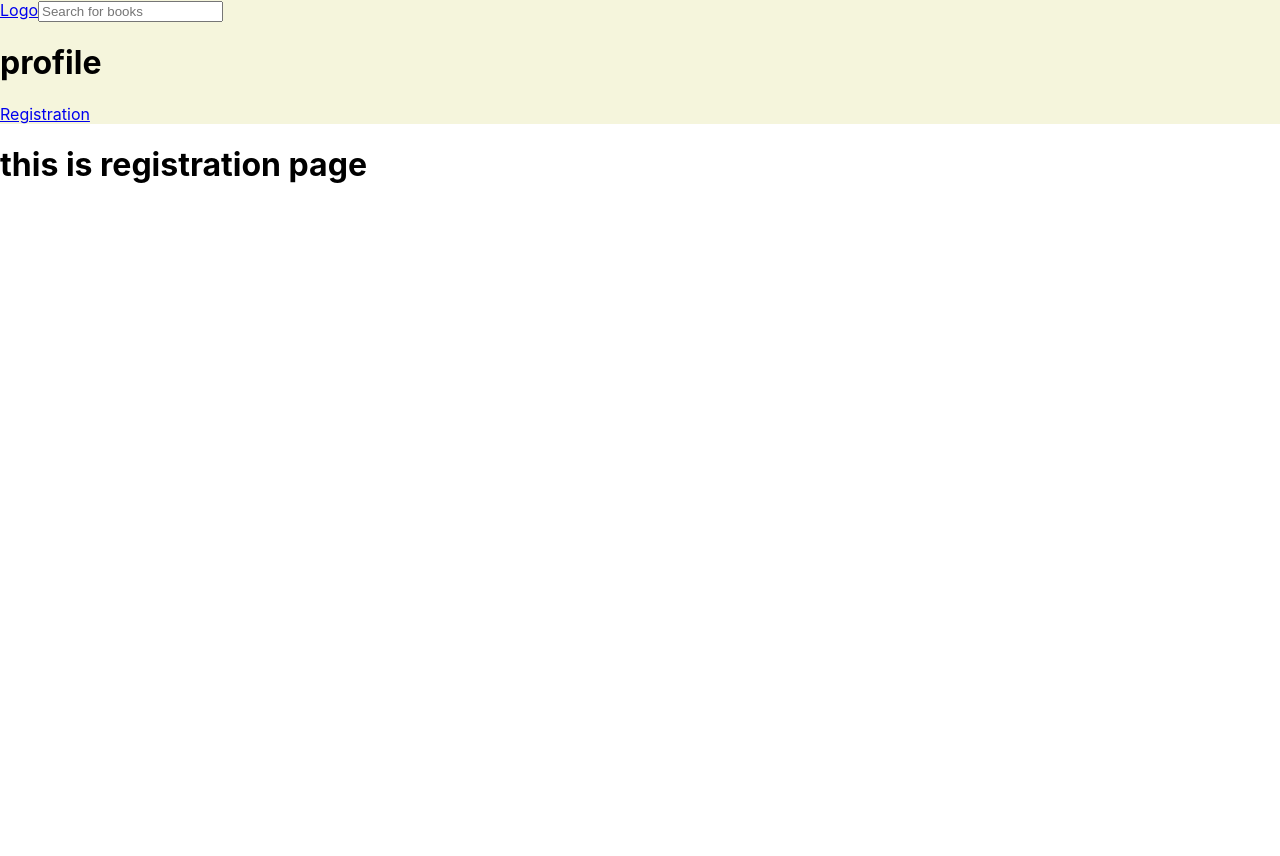
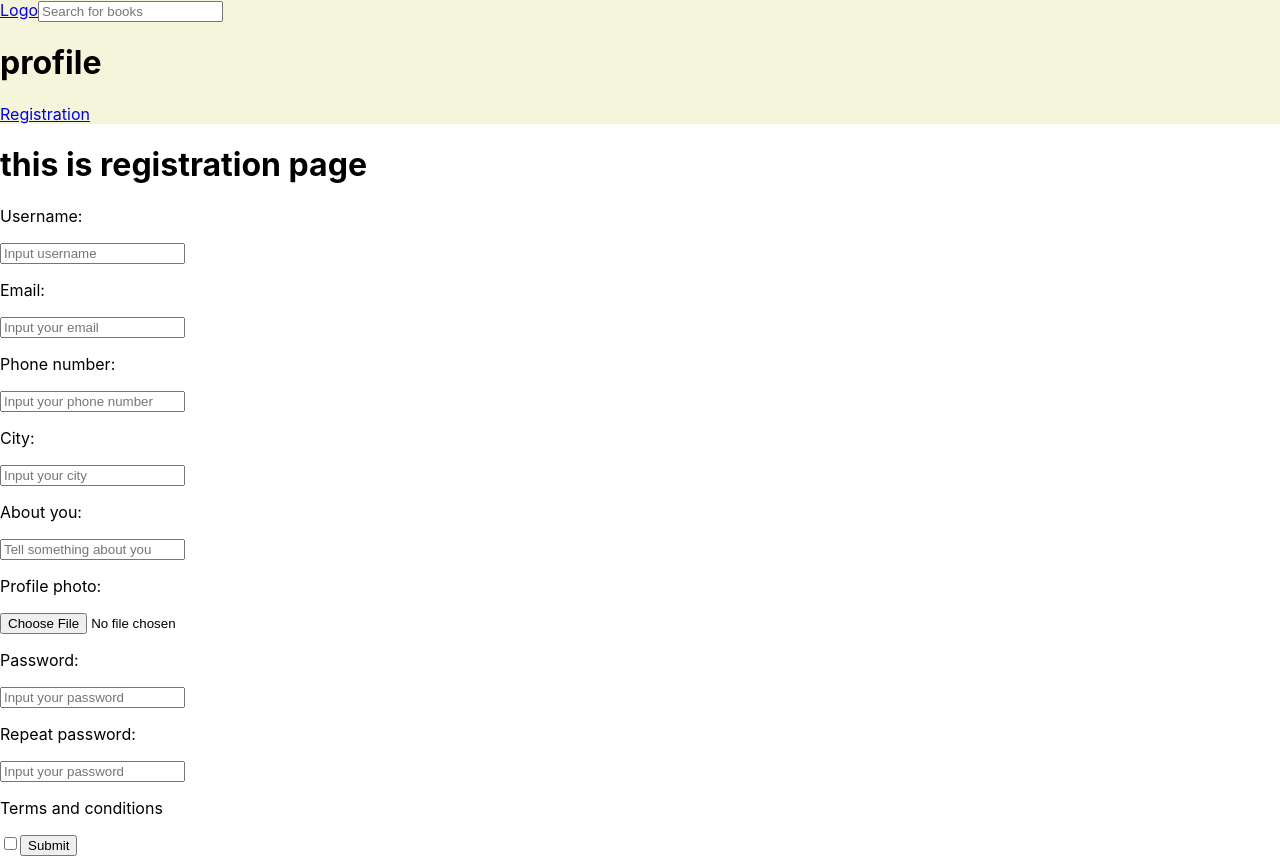
Before and after one commit to TheCukrus/Book_traiding_app, a React (Create React App) app in the folder Frontend/: page /registration in a window 1280 px wide. Before the commit the page ends 800 px from the top, so only its background shows below. Built offline with nearby package versions, Linux system fonts and the light colour scheme.

Commit message:
add some input fields

```diff
--- a/Frontend/src/components/registration/Registration.jsx
+++ b/Frontend/src/components/registration/Registration.jsx
@@ -1,12 +1,71 @@
 import React from "react";
 
-const Registration = () =>
+const Registration = (props) =>
 {
     return (
         <div>
             <h1>this is registration page</h1>
+
+            <form>
+                <label>
+                    <p>Username:</p>
+                    <input type="text" placeholder="Input username" />
+                </label>
+
+                <label>
+                    <p>Email:</p>
+                    <input type="email" placeholder="Input your email" />
+                </label>
+
+                <label>
+                    <p>Phone number:</p>
+                    <input type="text" placeholder="Input your phone number" />
+                </label>
+
+                <label>
+                    <p>City:</p>
+                    <input type="text" placeholder="Input your city" />
+                </label>
+
+                <label>
+                    <p>About you:</p>
+                    <input type="text" placeholder="Tell something about you" />
+                </label>
+
+                <label>
+                    <p>Profile photo:</p>
+                    <input type="file" />
+                </label>
+
+                <label>
+                    <p>Password:</p>
+                    <input type="password" placeholder="Input your password" />
+                </label>
+
+                <label>
+                    <p>Repeat password:</p>
+                    <input type="password" placeholder="Input your password" />
+                </label>
+
+                <label>
+                    <p>Terms and conditions</p>
+                    <input type="checkbox" />
+                </label>
+
+                <label>
+                    <input type="submit" />
+                </label>
+            </form>
         </div>
     )
 }
 
 export default Registration;
+
+/*
+Add validation to the form inputs to ensure that they meet certain criteria (e.g. minimum length for passwords, valid email format, etc.).
+Add client-side validation to ensure that the passwords match before submitting the form.
+Add a backend API call to actually create the user account on the server.
+Add error handling to display any server-side errors that occur during the registration process.
+Add a success message to display to the user upon successful registration.
+*/
```
